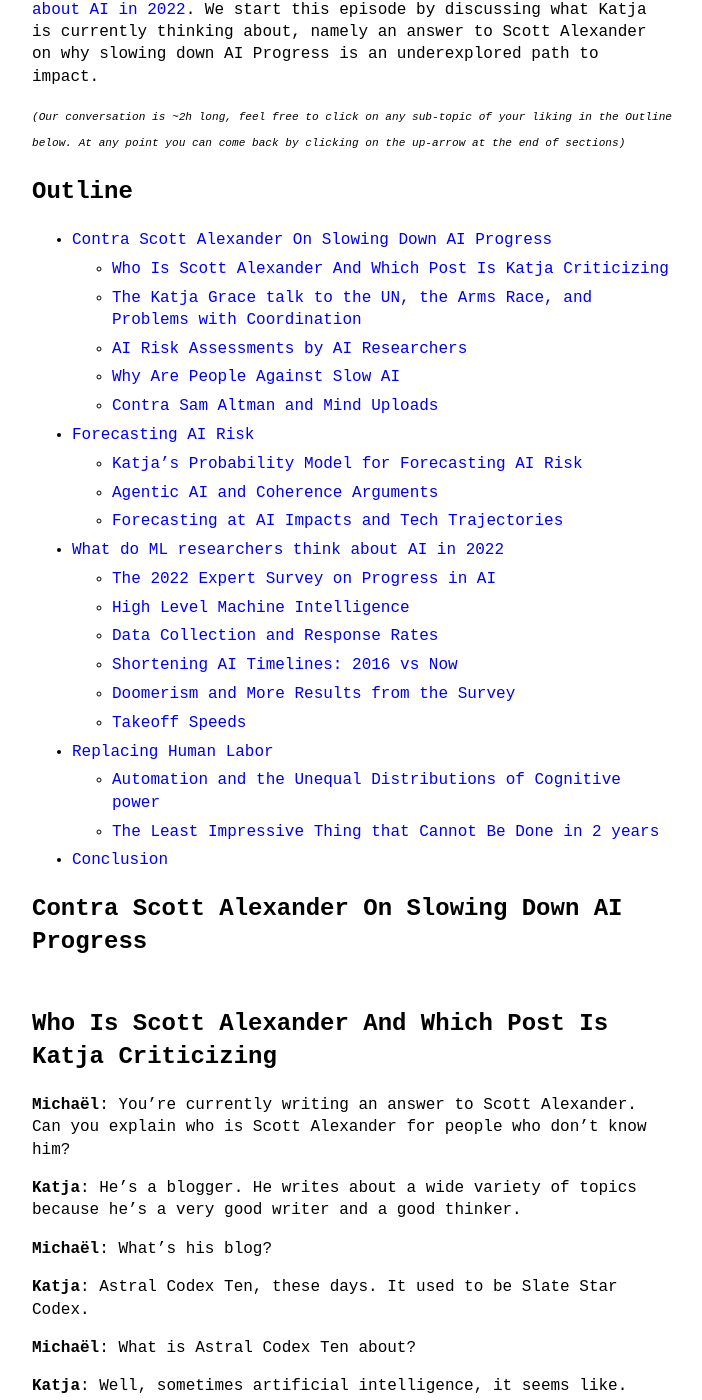
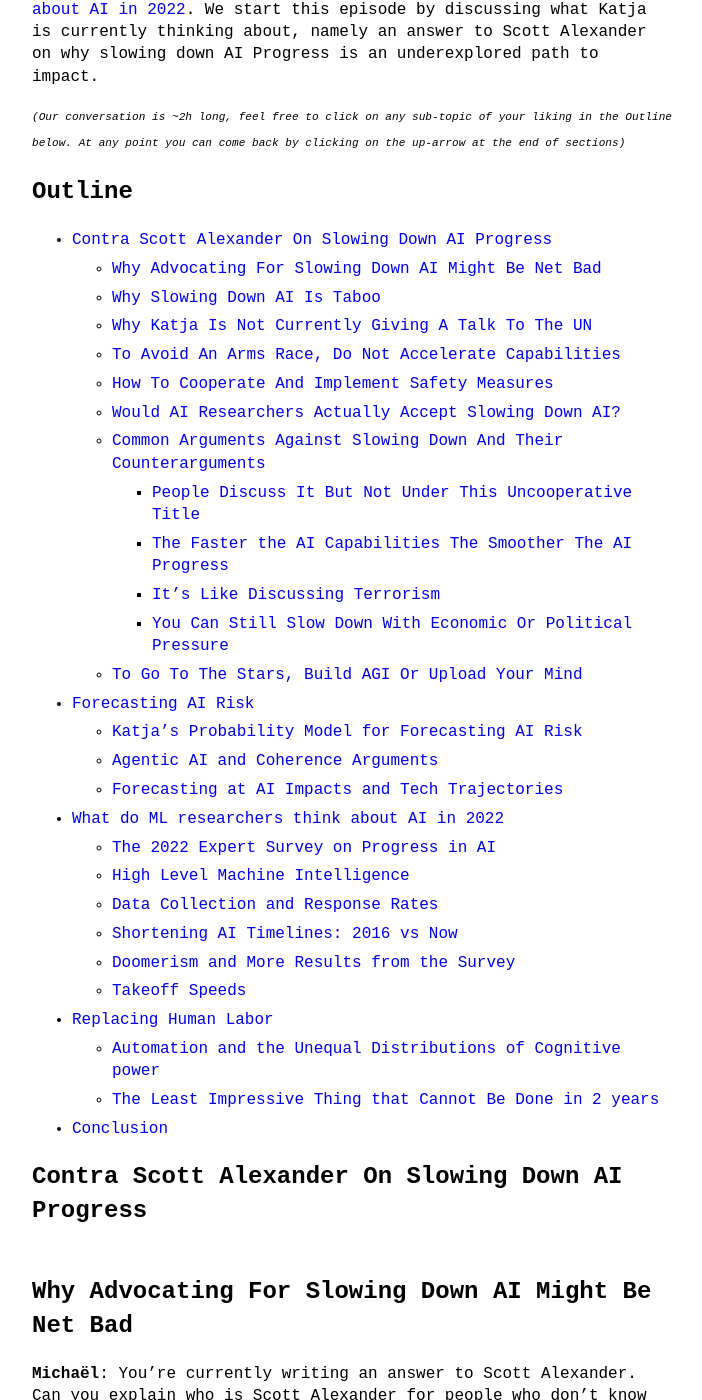
Before and after one commit to theinsideview/theinsideview.github.io, a Jekyll site: the page built from _posts/2022-09-09-katja.md, in a window 1280 px wide and 1400 px high, scrolled down 363 px. Shown: the whole window, without its empty margins (288-990 px from the left). Built offline with Jekyll 4.4.1, drawn with Linux system fonts in a browser that asks for light colours; some of the changed text lies outside the part shown.

Commit message:
Update 2022-09-09-katja.md

```diff
--- a/_posts/2022-09-09-katja.md
+++ b/_posts/2022-09-09-katja.md
@@ -14,11 +14,18 @@
 # Outline
 
 * [Contra Scott Alexander On Slowing Down AI Progress](#contra-scott-alexander-on-slowing-down-ai-progress)
-    * [Who Is Scott Alexander And Which Post Is Katja Criticizing](#who-is-scott-alexander-and-which-post-is-katja-criticizing)
-    * [The Katja Grace talk to the UN, the Arms Race, and Problems with Coordination](#the-katja-grace-talk-to-the-un-the-arms-race-and-problems-with-coordination)
-    * [AI Risk Assessments by AI Researchers](#ai-risk-assessments-by-ai-researchers)
-    * [Why Are People Against Slow AI](#why-are-people-against-slow-ai)
-    * [Contra Sam Altman and Mind Uploads](#contra-sam-altman-and-mind-uploads)
+    * [Why Advocating For Slowing Down AI Might Be Net Bad](#why-advocating-for-slowing-down-ai-might-be-net-bad)
+    * [Why Slowing Down AI Is Taboo](#why-slowing-down-ai-is-taboo)
+    * [Why Katja Is Not Currently Giving A Talk To The UN](#why-katja-is-not-currently-giving-a-talk-to-the-un)
+    * [To Avoid An Arms Race, Do Not Accelerate Capabilities](#to-avoid-an-arms-race-do-not-accelerate-capabilities)
+    * [How To Cooperate And Implement Safety Measures](#how-to-cooperate-and-implement-safety-measures)
+    * [Would AI Researchers Actually Accept Slowing Down AI?](#would-ai-researchers-actually-accept-slowing-down-ai)
+    * [Common Arguments Against Slowing Down And Their Counterarguments](#common-arguments-against-slowing-down-and-their-counterarguments)
+        * [People Discuss It But Not Under This Uncooperative Title](#people-discuss-it-but-not-under-this-uncooperative-title)
+        * [The Faster the AI Capabilities The Smoother The AI Progress](#the-faster-the-ai-capabilities-the-smoother-the-ai-progress)
+        * [It's Like Discussing Terrorism](#its-like-discussing-terrorism)
+        * [You Can Still Slow Down With Economic Or Political Pressure](#you-can-still-slow-down-with-economic-or-political-pressure)
+    * [To Go To The Stars, Build AGI Or Upload Your Mind](#to-go-to-the-stars-build-agi-or-upload-your-mind)
 * [Forecasting AI Risk](#forecasting-ai-risk)
     * [Katja's Probability Model for Forecasting AI Risk](#katjas-probability-model-for-forecasting-ai-risk)
     * [Agentic AI and Coherence Arguments](#agentic-ai-and-coherence-arguments)
@@ -37,7 +44,7 @@
 
 # Contra Scott Alexander On Slowing Down AI Progress
 
-## Who Is Scott Alexander And Which Post Is Katja Criticizing
+## Why Advocating For Slowing Down AI Might Be Net Bad
 
 **Michaël**:
 You're currently writing an answer to Scott Alexander. Can you explain who is Scott Alexander for people who don't know him?
@@ -90,6 +97,8 @@
 **Michaël**:
 I think this is important, because in the communities we are part of, the AI alignment communities somehow, and the effective altruism community. Sometimes people call it 'EA'. In this part of the world, people don't like to talk about slowing down AI progress. They prefer to try to accelerate research in AI alignment, solve technical AI problems. Why do you think people have been tabooing slowing down AI progress for the past 15-ish years?
 
+## Why Slowing Down AI Is Taboo
+
 **Katja**:
 I think lately people have been more interested in talking about it, to be clear. In the longer term, I'm actually pretty unsure why it's been talked about so little. I think there is some sense that it's uncooperative or also maybe just fraught. Because if you want to slow down AI progress, your goals are contrary to some other people's goals perhaps.
 
@@ -123,7 +132,7 @@
 **Katja**:
 I think it also seems good to be clear on when things are Moloch or what Moloch looks like exactly. I think in this case, if you think you're in the extreme scenario where AI is very likely to destroy humanity, I think it's not in people's interests to build it, for the most part. There may be corner cases where it is in their interests. I think it's an easier situation to make it go well if it's actually just not in people's interests to do it.
 
-## The Katja Grace talk to the UN, the Arms Race, and Problems with Coordination
+## Why Katja Is Not Currently Giving A Talk To The UN
 
 **Michaël**:
 How do we convey this message to governments?
@@ -150,7 +159,12 @@
 It's not on the agenda.
 
 **Michaël**:
-Hopefully, we can do another episode after you talk to them. Another thing you started writing about is the context of the arms race. This happened with the Cold War and might happen again with AI. How do you spread the message that there's an arms race happening?
+Hopefully, we can do another episode after you talk to them.
+
+## To Avoid An Arms Race, Do Not Accelerate Capabilities
+
+**Michaël**:
+Another thing you started writing about is the context of the arms race. This happened with the Cold War and might happen again with AI. How do you spread the message that there's an arms race happening?
 
 **Katja**:
 I think you mostly shouldn't spread the message that there's an arms race happening. That's an easy communication problem, I guess.
@@ -187,6 +201,8 @@
 
 **Katja**:
 In recent evenings I have made an elaborate spreadsheet model of arms races between people building different AIs, where the model is kind of like, well, if you can put your effort into winning the race or into more safety. I think this is unlike the normal arms race situation in that, why do you want to win rather than the other side? It's partly because you think that you're more likely to have an aligned AI.
+
+## How To Cooperate And Implement Safety Measures
 
 **Katja**:
 If you're slowing things down and adding to alignment, it's not obvious that the other side won't end up with a more aligned AI than you would've had. If you're racing and therefore not having much effort to put into safety, then that could end up being a worse AI than if you contribute to safety, which then helps the team that does get ahead to be safe. Also, they're slower because you're not contributing to progress. I think depending on the details of the model, it can go either way on whether just unilaterally you should want to slow down, I think.
@@ -236,7 +252,7 @@
 **Katja**:
 I'm afraid I also don't know much about the history of such things.
 
-## AI Risk Assessments by AI Researchers
+## Would AI Researchers Actually Accept Slowing Down AI?
 
 **Michaël**:
 I'm generally curious about what we could be doing. Another argument that you mentioned in the draft is that, maybe it's an argument from Scott, that we're friends with a bunch of people in the AI community and we don't want to upset them. If we were to slow down progress in AI in general, we might slow down progress at companies like DeepMind, OpenAI, Anthropic, in the US or the UK. And this might annoy people who are working hard to make progress on safe AI at those companies. What do you think about this argument from Scott? Do you think it's true? Do you think it's important to not annoy these people?
@@ -322,7 +338,9 @@
 **Katja**:
 Something like that, yeah. And including the default not being like, "Yeah, let's just rush into a suicide arms race with China or something". I feel like people too readily are like, "Oh yeah, that's what we're doing. We'll probably die. But in the off chance that alignment isn't important, maybe we'll win instead of China. So all good".
 
-## Why Are People Against Slow AI
+## Common Arguments Against Slowing Down And Their Counterarguments
+
+### People Discuss It But Not Under This Uncooperative Title
 
 **Michaël**:
 I'm just going to present some of the other arguments I saw in your draft that were kind of interesting. One is, "Maybe people are thinking about this plenty, but just not under the potentially uncooperative seeming title 'Slowing down AI'". Do you think that people will think about this but just not talk about it in terms of slowing down?
@@ -335,6 +353,8 @@
 
 **Katja**:
 Sometimes. I used to.
+
+### The Faster the AI Capabilities The Smoother The AI Progress
 
 **Michaël**:
 One other idea you've been hearing about is, "The faster AI capabilities work happens, the smoother AI progress will be." And this is kind of good.
@@ -366,6 +386,8 @@
 **Katja**:
 Yeah. As in, there are some kinds of preparation you can do that are more helpful across a range of circumstances. Maybe they're easier to do ahead of time. And other ones that are more dependent on circumstance, so it's harder.
 
+### It's Like Discussing Terrorism
+
 **Michaël**:
 There's a few reasons why people are not trying to slow down the AI progress. So one, we've already talked about is most people are pro-technology at heart. Especially in Silicon Valley. Another one is that when you talk about slowing down AGI, it makes people think about political moves, like some kind of terrorism or other non-cooperative conflicts.
 
@@ -390,6 +412,8 @@
 **Katja**:
 Maybe.
 
+### You Can Still Slow Down With Economic Or Political Pressure
+
 **Michaël**:
 Another point you make is that there are some external pressures in trying to build AI. Maybe economic pressure or political pressure, because it might be useful for countries in the future. It's not infinite. So those forces will not be infinite to the limit where we have weapons or other kinds of regulation of things. So, do you think people are kind of wrong in thinking that economic pressure is impossible to avoid? We could have other incentives that are stronger than economic incentives.
 
@@ -402,7 +426,7 @@
 **Katja**:
 It's a kind of infection. I think it's actually a thing that can give you strep throat here, which isn't so bad, but a lot of people elsewhere in the world die from it as a result of other complications. I think heart complications. But I looked into this very briefly, so I could be getting things wrong here.
 
-## Contra Sam Altman and Mind Uploads
+## To Go To The Stars, Build AGI Or Upload Your Mind
 
 **Michaël**:
 Someone who has been very vocal about this is Sam Altman. He's been a contrarian to the slowing down AI movement or like just the longtermism movement. And he's been saying, "Either we figure out how to make AGI go well or we wait for the asteroid to hit." And then he said, "I'm optimistic we can do the former and I do not believe we can colonize space without AGI". Do you think we should go for the stars and try to build AGI in our lifetime or not?
```
Also changed, not shown: other parts of _posts/2022-09-09-katja.md (+1 -1 lines).
